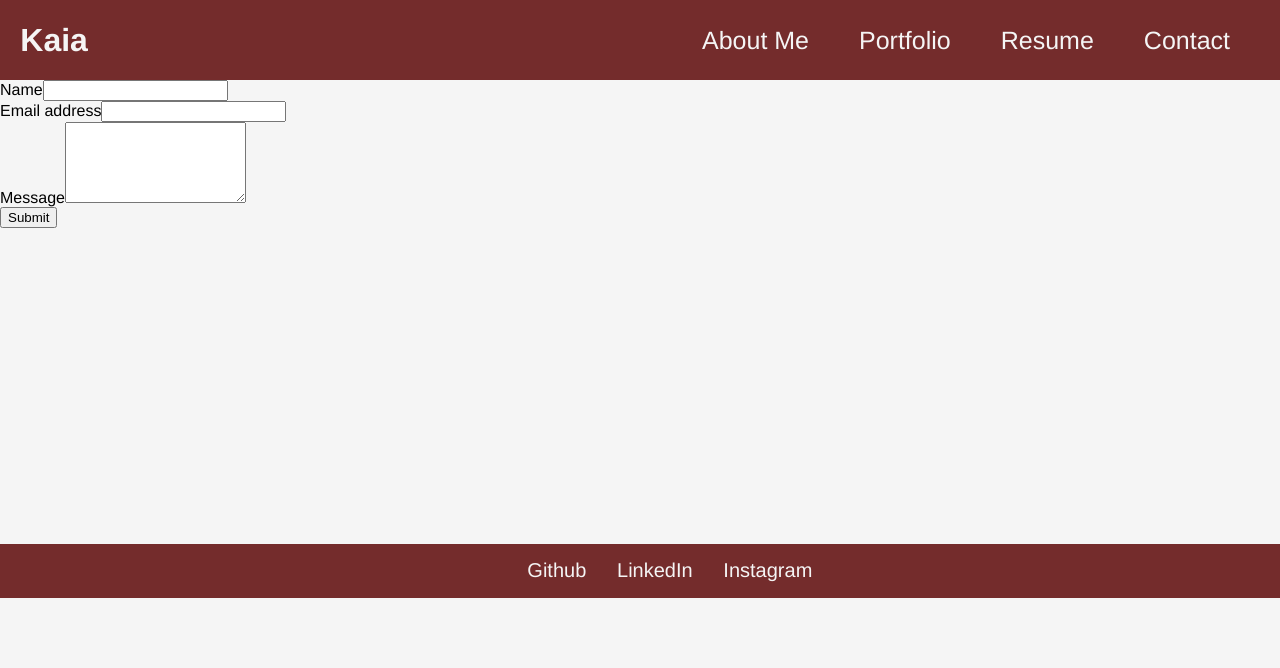
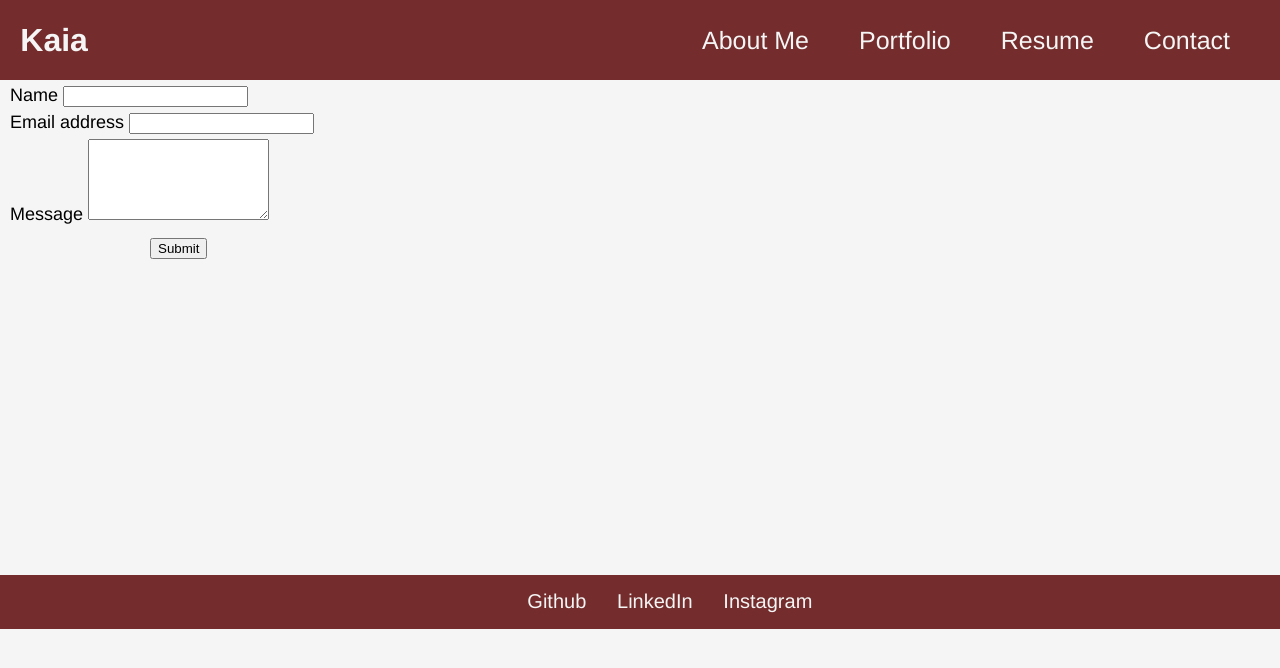
Before and after one commit to kaiafay/react-portfolio, a React (Create React App) app: page /contact in a window 1280 px wide. Shown: the top 668 px of the page. Built offline with nearby package versions, Linux system fonts and the light colour scheme.

Commit message:
initial styling for contact page

```diff
--- a/src/components/Contact/index.js
+++ b/src/components/Contact/index.js
@@ -36,15 +36,15 @@ function Contact() {
   return (
     <section id='contact'>
       <form id='contact-form' onSubmit={handleSubmit}>
-        <div>
+        <div className='input'>
             <label htmlFor='name'>Name</label>
             <input type='text' defaultValue={name} onBlur={handleChange} name='name' />
         </div>
-        <div>
+        <div className='input'>
             <label htmlFor='email'>Email address</label>
             <input type='email' defaultValue={email} onBlur={handleChange} name='email' />
         </div>
-        <div>
+        <div className='input'>
             <label htmlFor='message'>Message</label>
             <textarea name='message' defaultValue={message} onBlur={handleChange} rows='5' />
         </div>
@@ -53,7 +53,7 @@ function Contact() {
             <p className='error-text'>{errorMessage}</p>
           </div>
         )}
-        <button type='submit'>Submit</button>
+        <button type='submit' id='submitform'>Submit</button>
       </form>
     </section>
   )
--- a/src/index.css
+++ b/src/index.css
@@ -115,3 +115,20 @@ nav {
   padding: 10px;
   border-radius: 5px;
 }
+
+label {
+  font-size: 18px;
+  margin-right: 5px;
+}
+
+.input {
+  margin: 5px 0 3px 10px;
+}
+
+#submitform {
+  margin: 10px 0 0 150px;
+}
+
+.error-text {
+  margin-left: 10px;
+}
```
